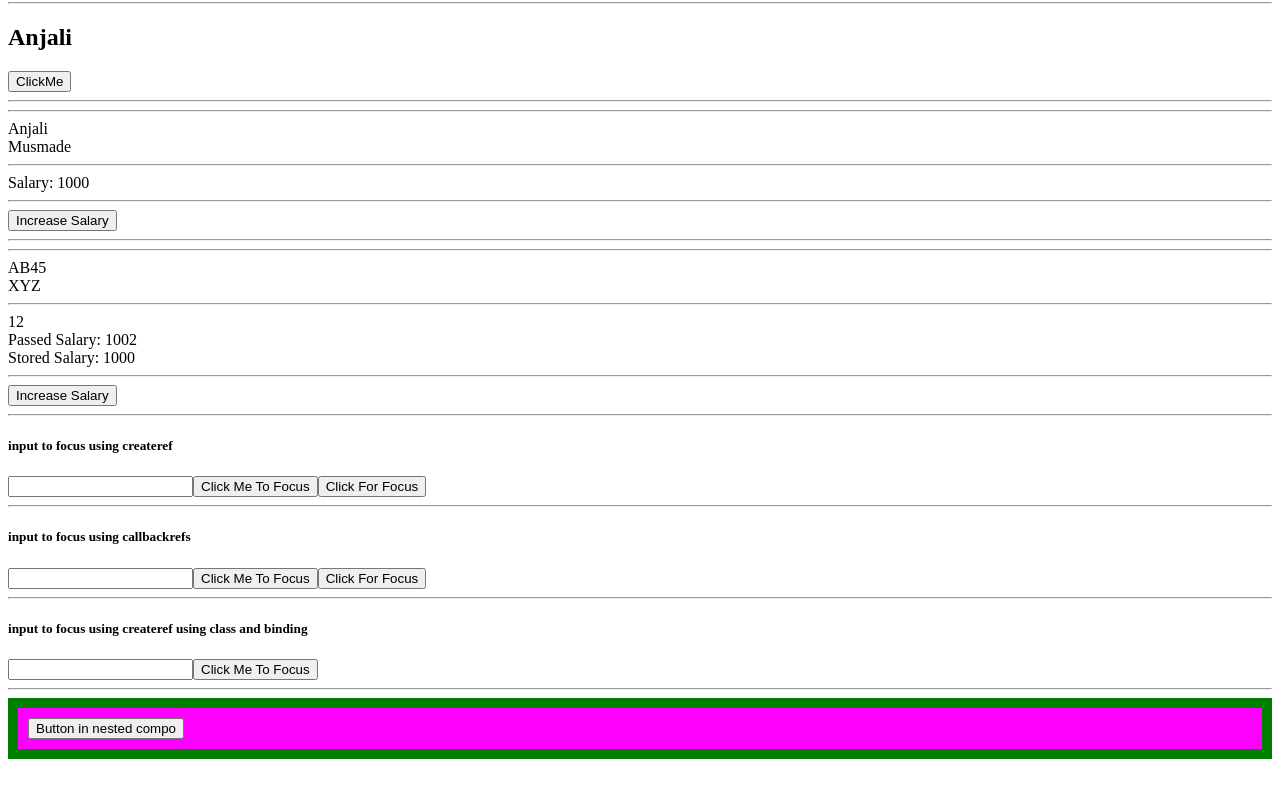
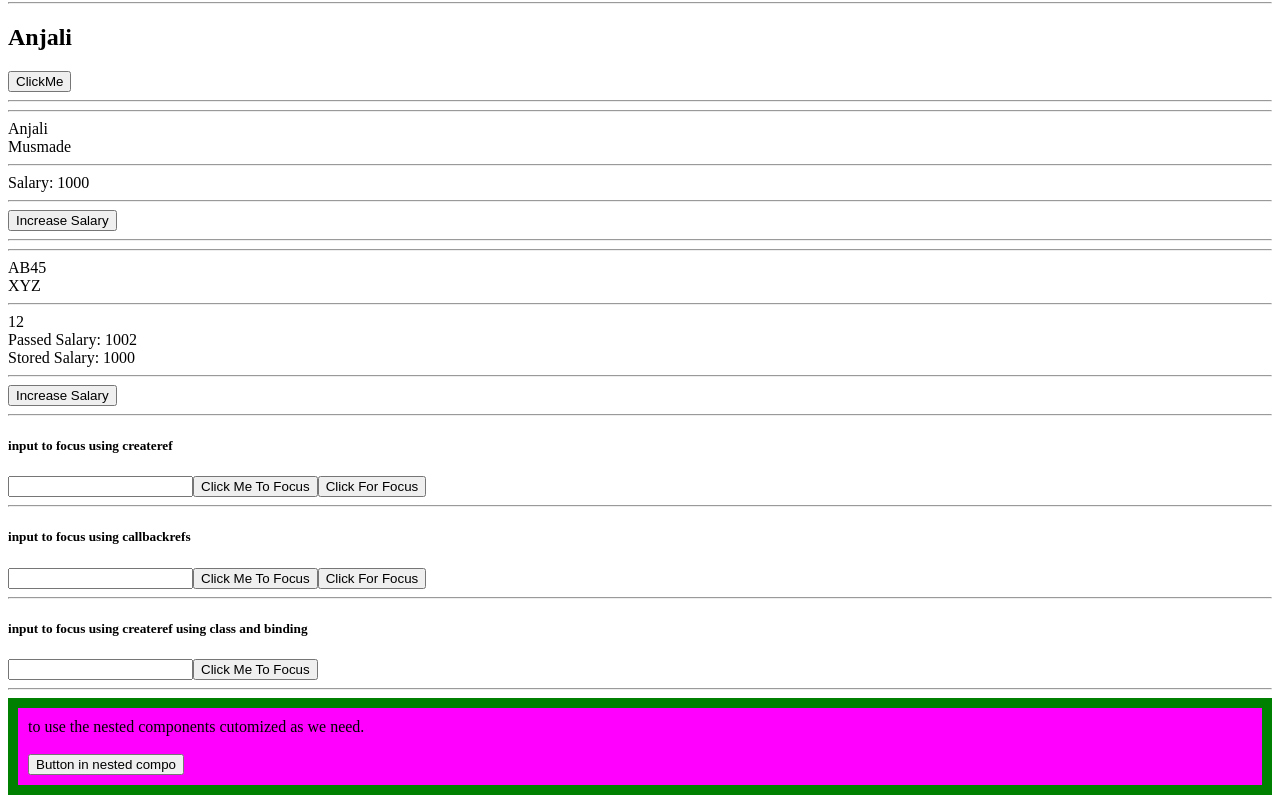
Before and after one commit to AnjaliMusmade/day1-basic-react, a React (Create React App) app: page / in a window 1280 px wide. Shown: the part 537-1340 px from the top of the page. Before the commit the page ends 1304 px from the top, so only its background shows below. Built offline with nearby package versions, Linux system fonts and the light colour scheme.

Commit message:
1 file modified

```diff
--- a/App.tsx
+++ b/App.tsx
@@ -39,8 +39,8 @@ export default function App(){
    <InputBoxFocusClass/><hr/>
    <BorderComponent>
    <div>
-   {//to use the nested components cutomized as we need.
-   }
+  to use the nested components cutomized as we need.<br/><br/>
+
    <button>Button in nested compo</button>
    </div>
    </BorderComponent>
```
